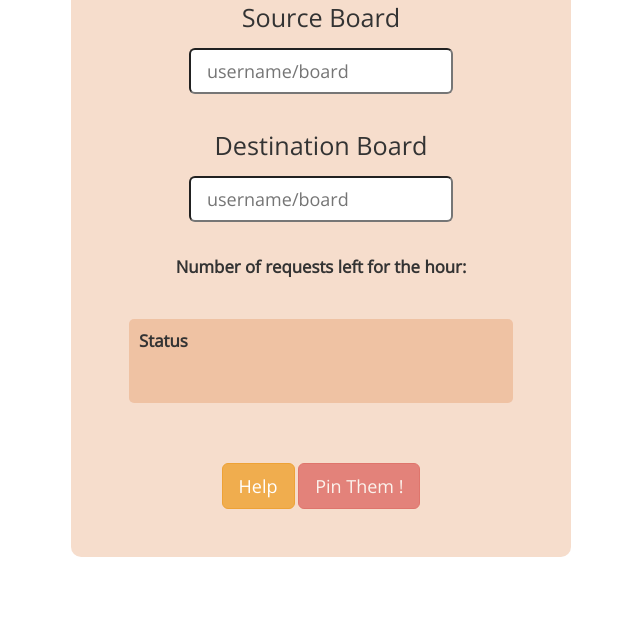
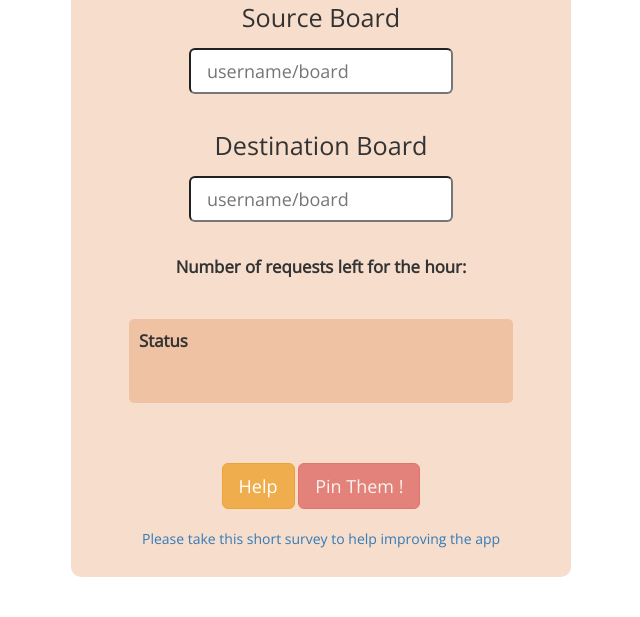
Before and after one commit to AnirudhGoel/PinAutomatic, a Flask app: template templates/index.html in a window 1280 px wide. Shown: the part 247-864 px from the top of the page, without its empty margins (319-959 px from the left). Before the commit the page ends 804 px from the top, so only its background shows below. Run offline with Flask 2, Linux system fonts and the light colour scheme; the template is opened without the code that fills it, so the values that code supplies are empty; parts of the project's set-up code (start-up, migrations or seed data) failed here and were passed over; some libraries are stand-ins or nearby versions.

Commit message:
Add survey form

```diff
--- a/templates/base.html
+++ b/templates/base.html
@@ -43,6 +43,7 @@
         </div>
 
         {% block content %}{% endblock %}
+        <a href="https://docs.google.com/forms/d/e/1FAIpQLSemfz-KVdec0O6FaVBwTW6TB0_rfNQ9VOLfbJ20goPrJHwgaw/viewform?usp=sf_link">Please take this short survey to help improving the app</a>
     </div>
     <script src="https://ajax.googleapis.com/ajax/libs/jquery/1.12.4/jquery.min.js"></script>
     <script src="https://maxcdn.bootstrapcdn.com/bootstrap/3.3.7/js/bootstrap.min.js"></script>
```
